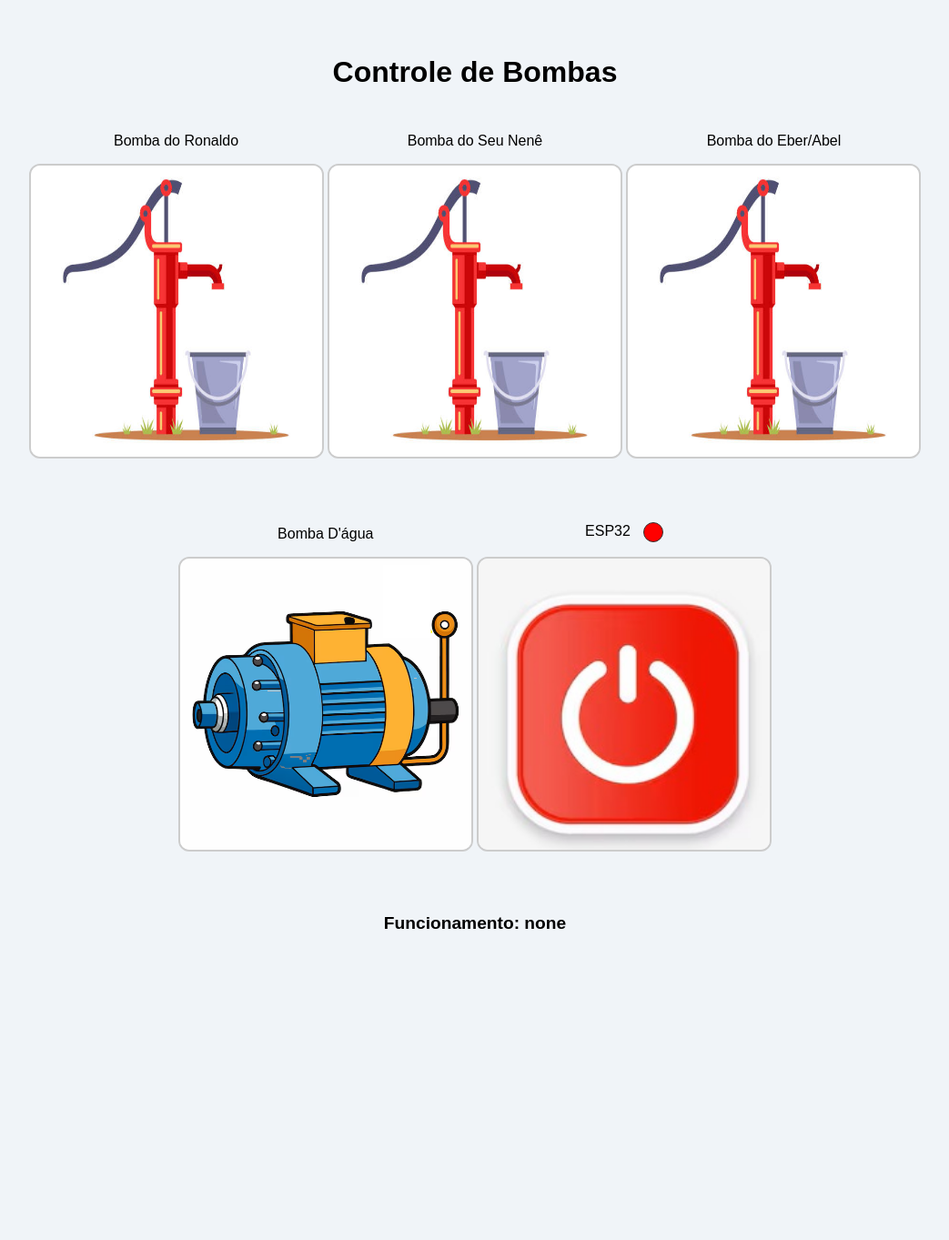
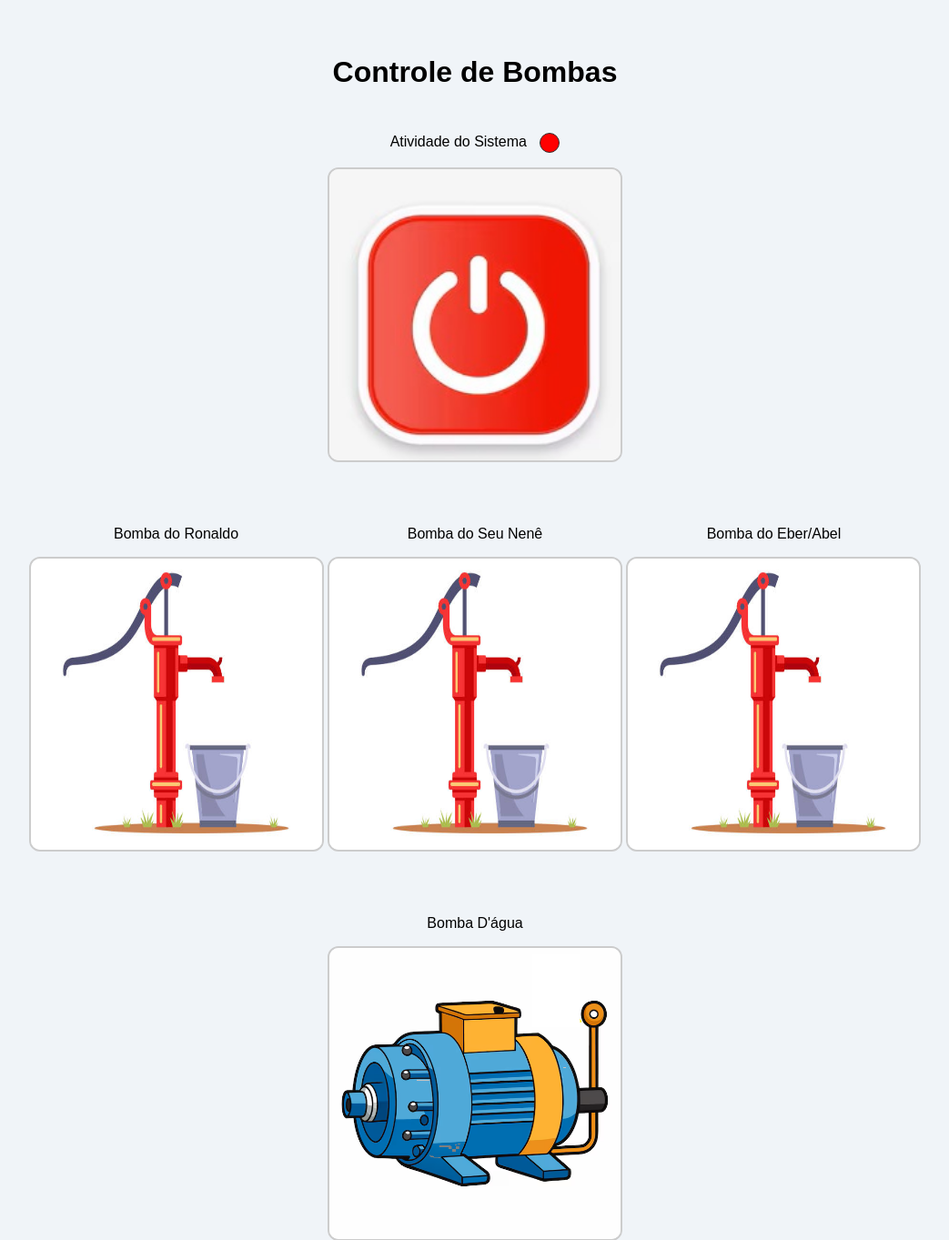
Before and after one commit to ebercdiniz/BombaSerra, a Django app: page / in a window 1280 px wide. Shown: the top 1363 px of the page at 91% size, without its empty margins (118-1161 px from the left). Before the commit the page ends 1021 px from the top, so only its background shows below. Run offline with Django 5.2, Linux system fonts and the light colour scheme; data comes from the database, SQL or seed files in the repository.

Commit message:
checagem se o sistema esta online ou offline

```diff
--- a/templates/index.html
+++ b/templates/index.html
@@ -17,6 +17,12 @@
   </head>
   <body>
     <h1>Controle de Bombas</h1>
+    <div class="bomb-row">
+      <p>Atividade do Sistema
+        <span id="esp32-indicator" class="esp32-status"></span>
+      </p>
+      <img id="esp32-img" class="bomb-img" src="{% static 'botaooff.png' %}" alt="ESP32">
+    </div><br><br>
 
     <div class="bomb-row">
       <p>Bomba do Ronaldo</p>
@@ -39,12 +45,6 @@
       <img id="agua-img" class="bomb-img" src="{% static 'motor_off.png' %}" alt="Bomba D'água">
     </div>
 
-    <div class="bomb-row">
-      <p>ESP32
-        <span id="esp32-indicator" class="esp32-status"></span>
-      </p>
-      <img id="esp32-img" class="bomb-img" src="{% static 'botaooff.png' %}" alt="ESP32">
-    </div>
 
     <p class="status">Funcionamento: <span id="current">{{ mode }}</span></p>
 
```
